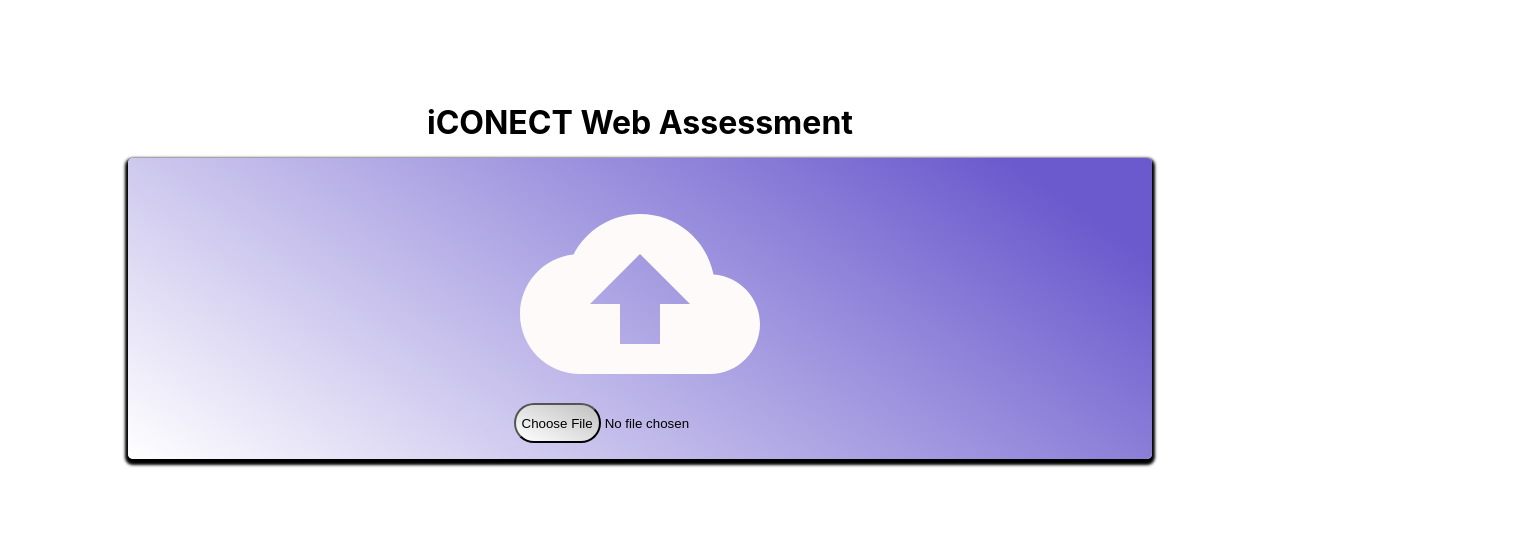
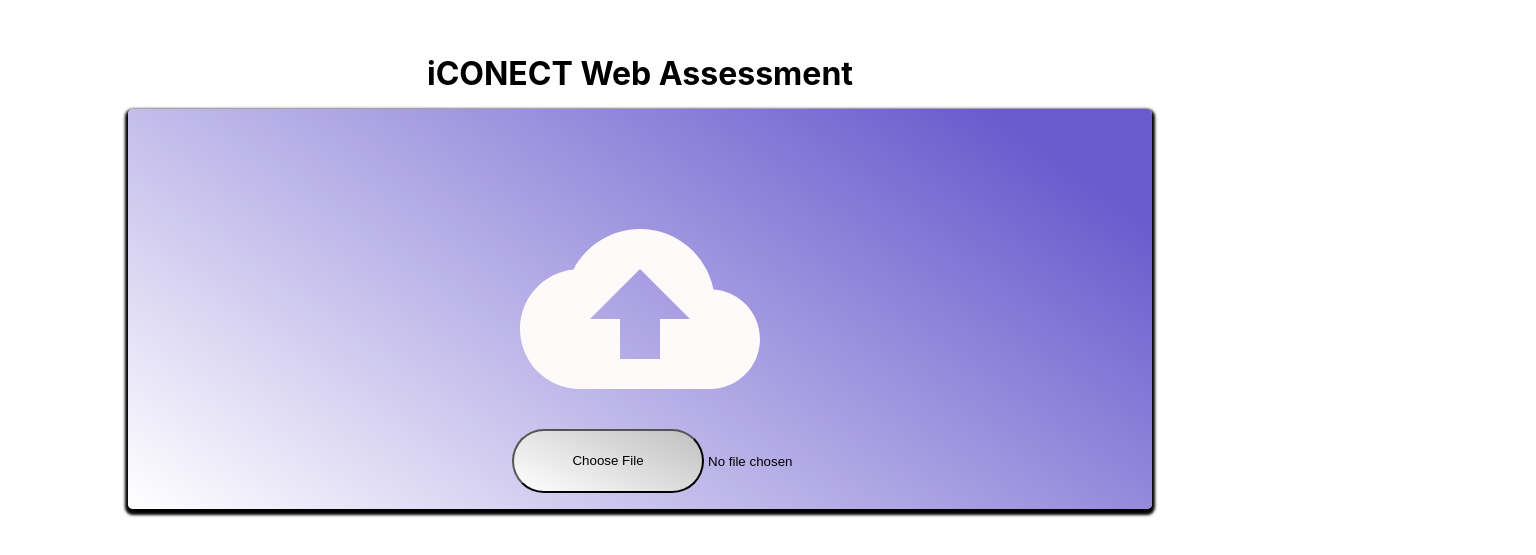
Before and after one commit to bdejene19/iCONECT-assess, a React (Create React App) app: page / in a window 1280 px wide. Shown: the part 111-666 px from the top of the page, 1536 px wide, since content can reach past the window. Built offline with nearby package versions, Linux system fonts and the light colour scheme.

Commit message:
rewrote css to have input element act as entire file drop area

```diff
--- a/src/components/fileUpload/index.css
+++ b/src/components/fileUpload/index.css
@@ -1,12 +1,12 @@
 
 
 .upload-container {
-    padding: 1em 0;
     display: flex;
     flex-direction: column;
     justify-content: center;
     align-items: center;
     row-gap: 1em;
+    height: 50vh;
     border-radius: 5px;
     background: linear-gradient(35deg, white, slateblue 90%);
     box-shadow: 0 3px 3px 3px black;
@@ -19,19 +19,39 @@
 }
 #upload-icon {
     font-size: 15rem;
+    position: absolute;
     color: snow;
 }
 label {
     /* background-color: green; */
 }
-input {
-    /* visibility: hidden;; */
-    margin-top: -2em;
-    height: 5vh;
+#fileInput {
+    width: 100%;
+    height: 100%;
+    display: flex;
+    position: relative;
+    top: 80%;
+    left: 37.5%;
+
+
+}
+
+input[type='text'] {
+    padding: 0.25em;
 }
 
 input::-webkit-file-upload-button {
     background: linear-gradient(25deg, white, silver);
-    height: 100%;
+    height: 8vh;
+    width: 15vw;
     border-radius: 50px;
 }
+
+@media screen and (max-width: 680px) {
+    #fileInput {
+        left: 20%;
+    }
+    input::-webkit-file-upload-button {
+        width: 35%;
+    }
+}
```
